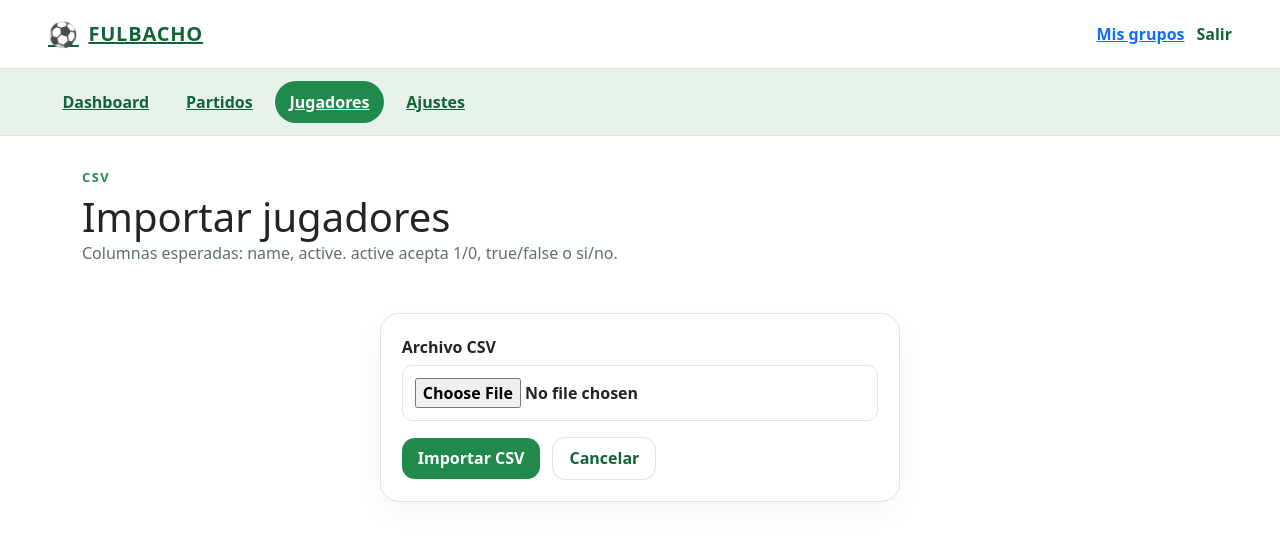
After one commit to julitaiter/fulbacho, a Django app: page /grupos/00000000-0000-0000-0000-000000000001/jugadores/importar/ in a window 1280 px wide. The commit adds this page. Shown: the top 541 px of the page. Run offline with Django 5.2, Linux system fonts and the light colour scheme; a user stored in the database is signed in; tables that the repository leaves empty hold one stand-in row (values such as "Sample post").

Commit message:
add CSV import/export functionality for players and matches, including form validation and views

```diff
--- a/django_webapp/backend/fulbacho/forms.py
+++ b/django_webapp/backend/fulbacho/forms.py
@@ -66,6 +66,16 @@ class JoinGroupForm(forms.Form):
 
 class GuestCodeForm(JoinGroupForm):
     pass
+
+
+class CsvImportForm(forms.Form):
+    file = forms.FileField(label="Archivo CSV")
+
+    def clean_file(self):
+        uploaded_file = self.cleaned_data["file"]
+        if not uploaded_file.name.lower().endswith(".csv"):
+            raise forms.ValidationError("Subí un archivo con extensión .csv.")
+        return uploaded_file
 
 
 class PlayerForm(forms.ModelForm):
--- /dev/null
+++ b/django_webapp/backend/fulbacho/templates/fulbacho/import_csv.html
@@ -0,0 +1,27 @@
+{% extends "fulbacho/base.html" %}
+{% block title %}{{ title }} — {{ group.name }}{% endblock %}
+{% block content %}
+  <div class="page-header">
+    <div>
+      <p class="eyebrow">CSV</p>
+      <h1>{{ title }}</h1>
+      <p class="muted">{{ description }}</p>
+    </div>
+  </div>
+
+  <form method="post" enctype="multipart/form-data" class="stacked-form auth-card">
+    {% csrf_token %}
+    {% include "fulbacho/partials/form_errors.html" with form=form %}
+    {% for field in form %}
+      <label>
+        {{ field.label }}
+        {{ field }}
+        {% for error in field.errors %}<span class="field-error">{{ error }}</span>{% endfor %}
+      </label>
+    {% endfor %}
+    <div class="actions">
+      <button class="button" type="submit">Importar CSV</button>
+      <a class="button ghost" href="{{ cancel_url }}">Cancelar</a>
+    </div>
+  </form>
+{% endblock %}
--- a/django_webapp/backend/fulbacho/templates/fulbacho/matches/list.html
+++ b/django_webapp/backend/fulbacho/templates/fulbacho/matches/list.html
@@ -7,7 +7,11 @@
       <h1>Partidos</h1>
     </div>
     {% if not guest_mode %}
-      <a class="button" href="{% url 'match-create' group.id %}">Nuevo partido</a>
+      <div class="actions">
+        <a class="button ghost" href="{% url 'matches-export-csv' group.id %}">Exportar CSV</a>
+        <a class="button ghost" href="{% url 'matches-import-csv' group.id %}">Importar CSV</a>
+        <a class="button" href="{% url 'match-create' group.id %}">Nuevo partido</a>
+      </div>
     {% endif %}
   </div>
 
--- a/django_webapp/backend/fulbacho/templates/fulbacho/players/list.html
+++ b/django_webapp/backend/fulbacho/templates/fulbacho/players/list.html
@@ -7,7 +7,11 @@
       <h1>Jugadores</h1>
     </div>
     {% if not guest_mode %}
-      <a class="button" href="{% url 'player-create' group.id %}">Nuevo jugador</a>
+      <div class="actions">
+        <a class="button ghost" href="{% url 'players-export-csv' group.id %}">Exportar CSV</a>
+        <a class="button ghost" href="{% url 'players-import-csv' group.id %}">Importar CSV</a>
+        <a class="button" href="{% url 'player-create' group.id %}">Nuevo jugador</a>
+      </div>
     {% endif %}
   </div>
 
--- a/django_webapp/backend/fulbacho/urls.py
+++ b/django_webapp/backend/fulbacho/urls.py
@@ -11,6 +11,8 @@ urlpatterns = [
     path("grupos/<uuid:group_id>/", views.group_dashboard, name="group-dashboard"),
     path("grupos/<uuid:group_id>/ajustes/", views.group_settings, name="group-settings"),
     path("grupos/<uuid:group_id>/jugadores/", views.players_list, name="players-list"),
+    path("grupos/<uuid:group_id>/jugadores/exportar.csv", views.players_export_csv, name="players-export-csv"),
+    path("grupos/<uuid:group_id>/jugadores/importar/", views.players_import_csv, name="players-import-csv"),
     path("grupos/<uuid:group_id>/jugadores/nuevo/", views.player_create, name="player-create"),
     path("grupos/<uuid:group_id>/jugadores/<uuid:player_id>/", views.player_detail, name="player-detail"),
     path(
@@ -19,6 +21,8 @@ urlpatterns = [
         name="player-deactivate",
     ),
     path("grupos/<uuid:group_id>/partidos/", views.matches_list, name="matches-list"),
+    path("grupos/<uuid:group_id>/partidos/exportar.csv", views.matches_export_csv, name="matches-export-csv"),
+    path("grupos/<uuid:group_id>/partidos/importar/", views.matches_import_csv, name="matches-import-csv"),
     path("grupos/<uuid:group_id>/partidos/nuevo/", views.match_create, name="match-create"),
     path("grupos/<uuid:group_id>/partidos/<uuid:match_id>/", views.match_detail, name="match-detail"),
     path("grupos/<uuid:group_id>/partidos/<uuid:match_id>/editar/", views.match_edit, name="match-edit"),
--- a/django_webapp/backend/fulbacho/views.py
+++ b/django_webapp/backend/fulbacho/views.py
@@ -1,14 +1,22 @@
+import csv
+import io
+
 from django.contrib import messages
 from django.contrib.auth import login
 from django.contrib.auth.decorators import login_required
 from django.core.exceptions import PermissionDenied, ValidationError
+from django.db import transaction
 from django.db.models import Count, Q
+from django.http import HttpResponse
 from django.shortcuts import get_object_or_404, redirect, render
 from django.urls import reverse
+from django.utils import timezone
+from django.utils.dateparse import parse_datetime
 from django.views.decorators.http import require_POST
 
 from .access import get_group_for_user, groups_for_user, is_group_admin
 from .forms import (
+    CsvImportForm,
     GuestCodeForm,
     GroupForm,
     JoinGroupForm,
@@ -17,7 +25,7 @@ from .forms import (
     PlayerForm,
     RegisterForm,
 )
-from .models import FriendGroup, Goal, GroupMember, Match, Player, Team
+from .models import FriendGroup, Goal, GroupMember, Match, MatchModality, Player, Team
 from .services import (
     build_group_dashboard,
     build_player_stats,
@@ -37,6 +45,97 @@ def _validation_error_text(exc: ValidationError) -> str:
     for field, errors in message_dict.items():
         parts.append(f"{field}: {', '.join(errors)}")
     return "; ".join(parts)
+
+
+def _csv_response(filename: str, fieldnames: list[str], rows: list[dict]) -> HttpResponse:
+    response = HttpResponse(content_type="text/csv; charset=utf-8")
+    response["Content-Disposition"] = f'attachment; filename="{filename}"'
+    response.write("\ufeff")
+    writer = csv.DictWriter(response, fieldnames=fieldnames)
+    writer.writeheader()
+    writer.writerows(rows)
+    return response
+
+
+def _read_csv_upload(uploaded_file) -> list[dict]:
+    try:
+        content = uploaded_file.read().decode("utf-8-sig")
+    except UnicodeDecodeError as exc:
+        raise ValidationError("El CSV debe estar codificado en UTF-8.") from exc
+    reader = csv.DictReader(io.StringIO(content))
+    if not reader.fieldnames:
+        raise ValidationError("El CSV no tiene encabezados.")
+    return list(reader)
+
+
+def _require_csv_columns(rows: list[dict], required_columns: set[str]) -> None:
+    if not rows:
+        return
+    missing = required_columns.difference(rows[0].keys())
+    if missing:
+        raise ValidationError(f"Faltan columnas en el CSV: {', '.join(sorted(missing))}.")
+
+
+def _split_csv_list(value: str) -> list[str]:
+    return [item.strip() for item in (value or "").split("|") if item.strip()]
+
+
+def _bool_from_csv(value: str) -> bool:
+    return (value or "").strip().lower() in {"1", "true", "si", "sí", "yes", "y"}
+
+
+def _int_from_csv(value: str, field_name: str, row_number: int) -> int:
+    try:
+        parsed = int((value or "0").strip())
+    except ValueError as exc:
+        raise ValidationError(f"Fila {row_number}: {field_name} debe ser un nÃºmero entero.") from exc
+    if parsed < 0:
+        raise ValidationError(f"Fila {row_number}: {field_name} no puede ser negativo.")
+    return parsed
+
+
+def _player_for_csv_name(group: FriendGroup, name: str) -> Player:
+    clean_name = (name or "").strip()
+    if not clean_name:
+        raise ValidationError("El nombre del jugador no puede estar vacío.")
+    player = Player.objects.filter(group=group, name__iexact=clean_name).first()
+    if player:
+        if not player.active:
+            player.active = True
+            player.save(update_fields=["active", "updated_at"])
+        return player
+    return Player.objects.create(group=group, name=clean_name)
+
+
+def _goal_counts_for_export(match: Match, *, own_goal: bool) -> str:
+    counts = {}
+    for goal in match.goals.all():
+        if goal.own_goal != own_goal or not goal.player:
+            continue
+        counts[goal.player.name] = counts.get(goal.player.name, 0) + 1
+    return " | ".join(f"{name}:{count}" for name, count in sorted(counts.items()))
+
+
+def _parse_goal_specs(value: str, players_by_name: dict[str, Player], row_number: int) -> list[tuple[Player, int]]:
+    specs = []
+    for item in _split_csv_list(value):
+        if ":" not in item:
+            raise ValidationError(f"Fila {row_number}: el gol '{item}' debe tener formato Jugador:cantidad.")
+        player_name, count_text = item.rsplit(":", 1)
+        player_key = player_name.strip().lower()
+        if player_key not in players_by_name:
+            raise ValidationError(f"Fila {row_number}: {player_name.strip()} no forma parte del partido.")
+        specs.append((players_by_name[player_key], _int_from_csv(count_text, f"goles de {player_name.strip()}", row_number)))
+    return specs
+
+
+def _played_at_from_csv(value: str, row_number: int):
+    parsed = parse_datetime((value or "").strip())
+    if not parsed:
+        raise ValidationError(f"Fila {row_number}: played_at debe ser una fecha ISO válida.")
+    if timezone.is_naive(parsed):
+        parsed = timezone.make_aware(parsed, timezone.get_current_timezone())
+    return parsed
 
 
 def _roster_initial(match: Match) -> dict:
@@ -313,6 +412,63 @@ def players_list(request, group_id):
 
 
 @login_required
+def players_export_csv(request, group_id):
+    group = get_group_for_user(request.user, group_id)
+    rows = [
+        {
+            "name": player.name,
+            "active": "1" if player.active else "0",
+        }
+        for player in group.players.order_by("name")
+    ]
+    return _csv_response(f"fulbacho-{group.code}-jugadores.csv", ["name", "active"], rows)
+
+
+@login_required
+def players_import_csv(request, group_id):
+    group = get_group_for_user(request.user, group_id)
+    form = CsvImportForm(request.POST or None, request.FILES or None)
+
+    if request.method == "POST" and form.is_valid():
+        try:
+            rows = _read_csv_upload(form.cleaned_data["file"])
+            _require_csv_columns(rows, {"name"})
+            imported = 0
+            with transaction.atomic():
+                for row_number, row in enumerate(rows, start=2):
+                    name = (row.get("name") or "").strip()
+                    if not name:
+                        raise ValidationError(f"Fila {row_number}: name es obligatorio.")
+                    player = Player.objects.filter(group=group, name__iexact=name).first()
+                    active = _bool_from_csv(row.get("active", "1"))
+                    if player:
+                        player.name = name
+                        player.active = active
+                        player.save(update_fields=["name", "active", "updated_at"])
+                    else:
+                        Player.objects.create(group=group, name=name, active=active)
+                    imported += 1
+        except ValidationError as exc:
+            form.add_error(None, _validation_error_text(exc))
+        else:
+            messages.success(request, f"Se importaron {imported} jugadores.")
+            return redirect("players-list", group_id=group.id)
+
+    return render(
+        request,
+        "fulbacho/import_csv.html",
+        {
+            "group": group,
+            "form": form,
+            "title": "Importar jugadores",
+            "description": "Columnas esperadas: name, active. active acepta 1/0, true/false o si/no.",
+            "cancel_url": reverse("players-list", args=[group.id]),
+            "active_tab": "players",
+        },
+    )
+
+
+@login_required
 def player_create(request, group_id):
     group = get_group_for_user(request.user, group_id)
     form = PlayerForm(request.POST or None, group=group)
@@ -380,6 +536,145 @@ def matches_list(request, group_id):
             "group": group,
             "matches": matches,
             "guest_mode": False,
+            "active_tab": "matches",
+        },
+    )
+
+
+@login_required
+def matches_export_csv(request, group_id):
+    group = get_group_for_user(request.user, group_id)
+    matches = (
+        group.matches.prefetch_related("match_players__player", "goals__player")
+        .order_by("played_at", "created_at")
+    )
+    rows = []
+    for match in matches:
+        team_a_players = []
+        team_b_players = []
+        for entry in match.match_players.all():
+            if entry.team == Team.A:
+                team_a_players.append(entry.player.name)
+            else:
+                team_b_players.append(entry.player.name)
+        rows.append(
+            {
+                "played_at": timezone.localtime(match.played_at).isoformat(timespec="minutes"),
+                "modality": match.modality,
+                "location": match.location,
+                "team_a_name": match.team_a_name,
+                "team_b_name": match.team_b_name,
+                "score_a": match.score_a,
+                "score_b": match.score_b,
+                "team_a_players": " | ".join(sorted(team_a_players)),
+                "team_b_players": " | ".join(sorted(team_b_players)),
+                "goals_for": _goal_counts_for_export(match, own_goal=False),
+                "own_goals": _goal_counts_for_export(match, own_goal=True),
+            }
+        )
+    return _csv_response(
+        f"fulbacho-{group.code}-partidos.csv",
+        [
+            "played_at",
+            "modality",
+            "location",
+            "team_a_name",
+            "team_b_name",
+            "score_a",
+            "score_b",
+            "team_a_players",
+            "team_b_players",
+            "goals_for",
+            "own_goals",
+        ],
+        rows,
+    )
+
+
+@login_required
+def matches_import_csv(request, group_id):
+    group = get_group_for_user(request.user, group_id)
+    form = CsvImportForm(request.POST or None, request.FILES or None)
+
+    if request.method == "POST" and form.is_valid():
+        try:
+            rows = _read_csv_upload(form.cleaned_data["file"])
+            _require_csv_columns(
+                rows,
+                {
+                    "played_at",
+                    "modality",
+                    "team_a_name",
+                    "team_b_name",
+                    "score_a",
+                    "score_b",
+                    "team_a_players",
+                    "team_b_players",
+                },
+            )
+            imported = 0
+            with transaction.atomic():
+                for row_number, row in enumerate(rows, start=2):
+                    team_a_players = [_player_for_csv_name(group, name) for name in _split_csv_list(row.get("team_a_players"))]
+                    team_b_players = [_player_for_csv_name(group, name) for name in _split_csv_list(row.get("team_b_players"))]
+                    modality = (row.get("modality") or "").strip()
+                    if modality not in MatchModality.values:
+                        raise ValidationError(f"Fila {row_number}: modality debe ser futbol5 o futbol6.")
+                    players_by_name = {player.name.lower(): player for player in team_a_players + team_b_players}
+                    team_map = {player.id: Team.A for player in team_a_players}
+                    team_map.update({player.id: Team.B for player in team_b_players})
+
+                    goals = []
+                    for player, count in _parse_goal_specs(row.get("goals_for", ""), players_by_name, row_number):
+                        player_team = team_map[player.id]
+                        goals.extend(
+                            {"team_scored_for": player_team, "player": player, "own_goal": False}
+                            for _ in range(count)
+                        )
+                    for player, count in _parse_goal_specs(row.get("own_goals", ""), players_by_name, row_number):
+                        player_team = team_map[player.id]
+                        opponent = Team.B if player_team == Team.A else Team.A
+                        goals.extend(
+                            {"team_scored_for": opponent, "player": player, "own_goal": True}
+                            for _ in range(count)
+                        )
+
+                    create_match(
+                        created_by=request.user,
+                        validated_data={
+                            "group": group,
+                            "played_at": _played_at_from_csv(row.get("played_at"), row_number),
+                            "modality": modality,
+                            "location": (row.get("location") or "").strip(),
+                            "team_a_name": (row.get("team_a_name") or "").strip() or "Equipo A",
+                            "team_b_name": (row.get("team_b_name") or "").strip() or "Equipo B",
+                            "score_a": _int_from_csv(row.get("score_a"), "score_a", row_number),
+                            "score_b": _int_from_csv(row.get("score_b"), "score_b", row_number),
+                            "team_a_players": [player.id for player in team_a_players],
+                            "team_b_players": [player.id for player in team_b_players],
+                            "goals": goals,
+                        },
+                    )
+                    imported += 1
+        except ValidationError as exc:
+            form.add_error(None, _validation_error_text(exc))
+        else:
+            messages.success(request, f"Se importaron {imported} partidos.")
+            return redirect("matches-list", group_id=group.id)
+
+    return render(
+        request,
+        "fulbacho/import_csv.html",
+        {
+            "group": group,
+            "form": form,
+            "title": "Importar partidos",
+            "description": (
+                "Columnas esperadas: played_at, modality, location, team_a_name, team_b_name, "
+                "score_a, score_b, team_a_players, team_b_players, goals_for, own_goals. "
+                "Separá jugadores con | y goles con formato Jugador:cantidad."
+            ),
+            "cancel_url": reverse("matches-list", args=[group.id]),
             "active_tab": "matches",
         },
     )
```
